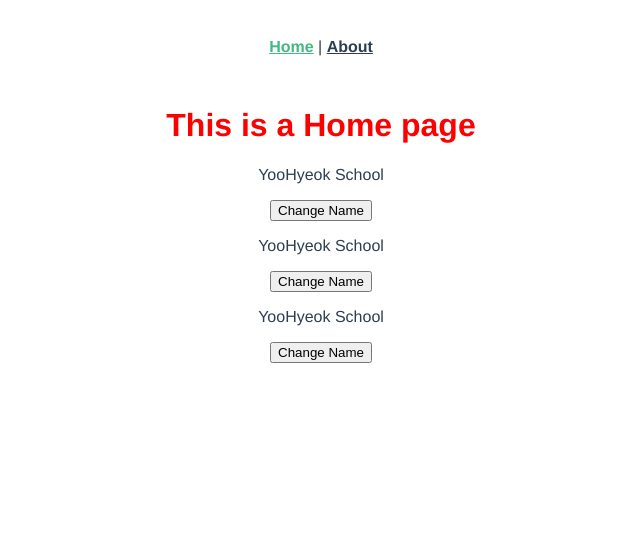
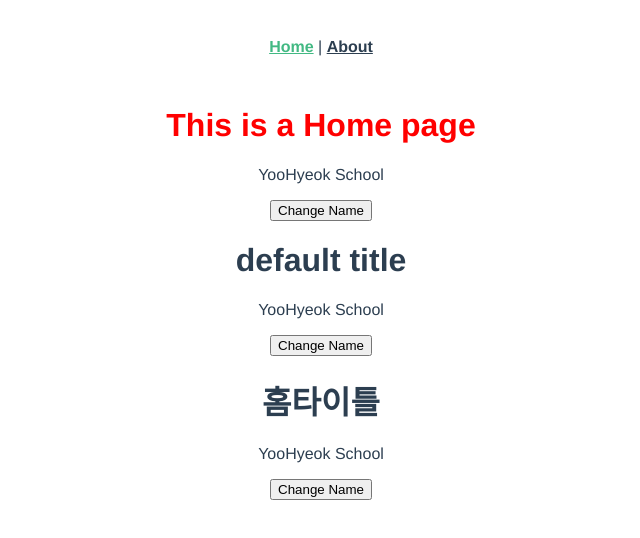
Before and after one commit to YooHyeok/vue2-beginner-basic-cli, a Vue app: page / in a window 1280 px wide. Shown: the top 538 px of the page, without its empty margins (319-959 px from the left). Built offline with nearby package versions, Linux system fonts and the light colour scheme.

Commit message:
feat: `YooHyeokSchool.vue` - props 정의 및 template 바인딩

```diff
--- a/src/components/YooHyeokSchool.vue
+++ b/src/components/YooHyeokSchool.vue
@@ -1,5 +1,6 @@
 <template>
   <div>
+    <h1>{{ title }}</h1>
     <p>{{ name }}</p>
     <button @click="updateName">Change Name</button>
   </div>
@@ -7,6 +8,14 @@
 <script>
 export default {
   name: 'YooHyeokSchool',
+  // props: ['title'],
+  props: {
+    title: {
+      type: String,
+      required: true,
+      default: "default title"
+    }
+  },
   data() {
     return {
       name: 'YooHyeok School'
```
